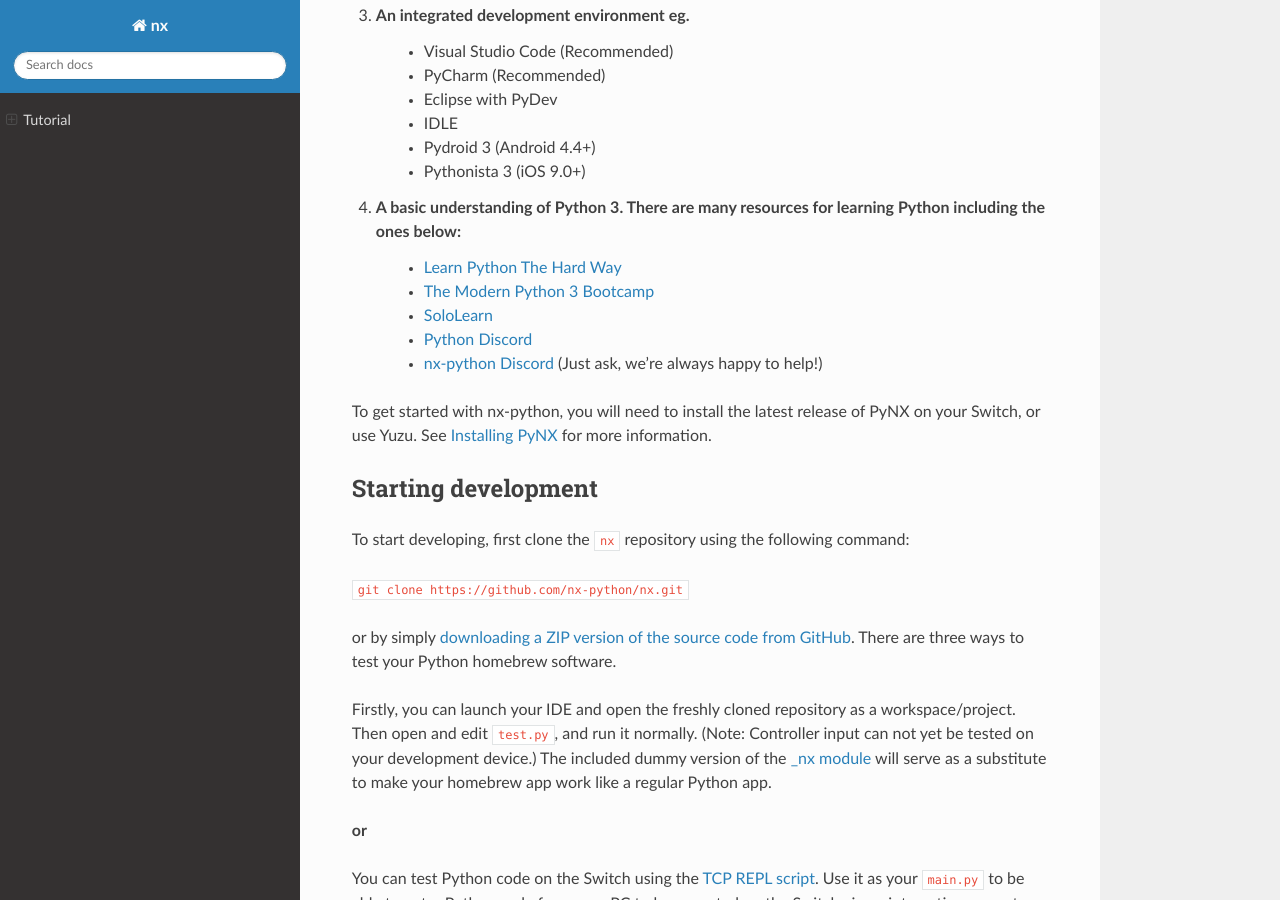
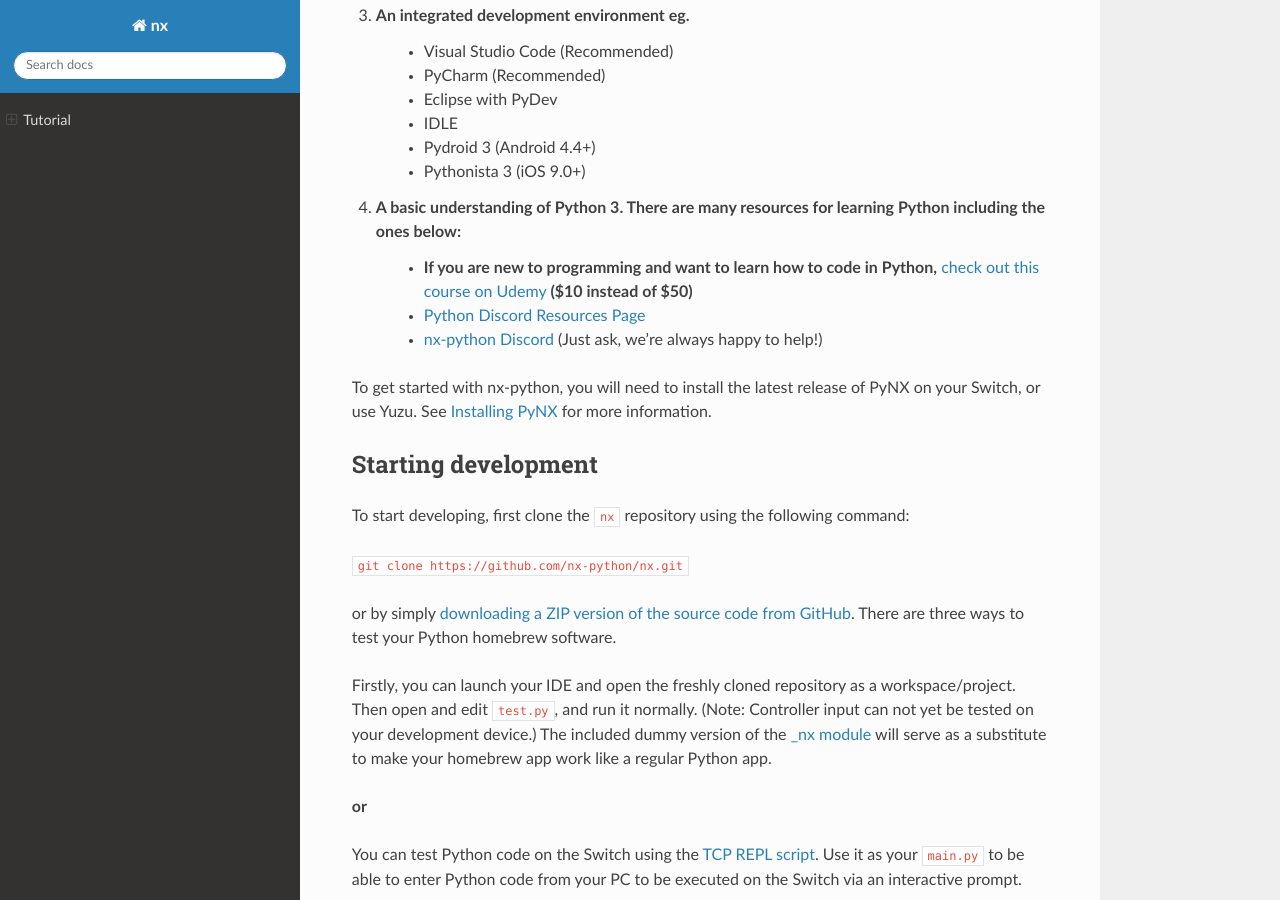
Before and after one commit to nx-python/nx, a Sphinx documentation site: the page built from docs/getting_started/tutorial.rst, in a window 1280 px wide and 900 px high, scrolled down 476 px. Built offline with Sphinx 7.4.7 and the Read the Docs theme 2.0.0, drawn with Linux system fonts in a browser that asks for light colours.

Commit message:
Changed resources and added a Udemy link

```diff
--- a/docs/getting_started/tutorial.rst
+++ b/docs/getting_started/tutorial.rst
@@ -26,10 +26,8 @@ Pre-requisites
     * Pythonista 3 (iOS 9.0+)
 
 4. A basic understanding of Python 3. There are many resources for learning Python including the ones below:
-    * `Learn Python The Hard Way <https://learnpythonthehardway.org/>`_
-    * `The Modern Python 3 Bootcamp <https://www.udemy.com/the-modern-python3-bootcamp/>`_
-    * `SoloLearn <https://www.sololearn.com/Course/Python/>`_
-    * `Python Discord <https://pythondiscord.com/>`_
+    * **If you are new to programming and want to learn how to code in Python,** `check out this course on Udemy <https://www.udemy.com/automate/?couponCode=FOR_LIKE_10_BUCKS>`_ **($10 instead of $50)**
+    * `Python Discord Resources Page <https://pythondiscord.com/info/resources>`_
     * `nx-python Discord <https://discord.gg/5Ga2Whf>`_ (Just ask, we're always happy to help!)
 
 To get started with nx-python, you will need to install the latest release of PyNX on your Switch, or use Yuzu. See :doc:`installation` for more information.
```
